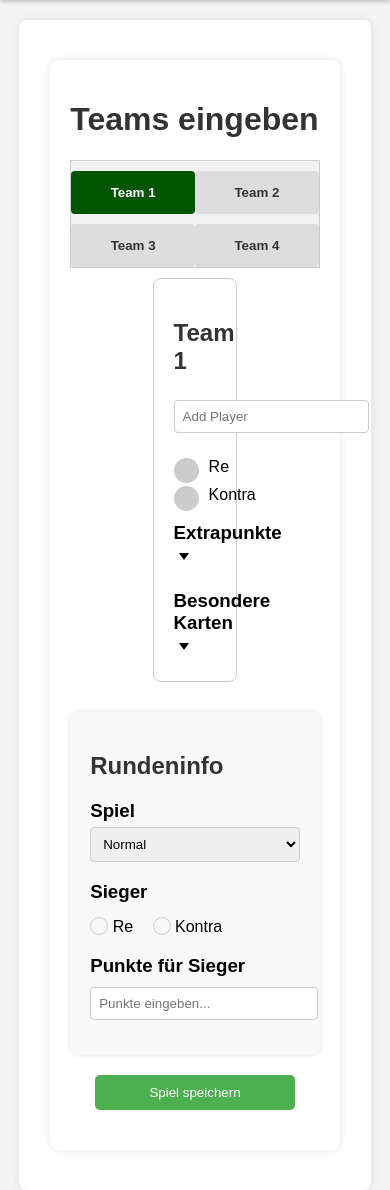
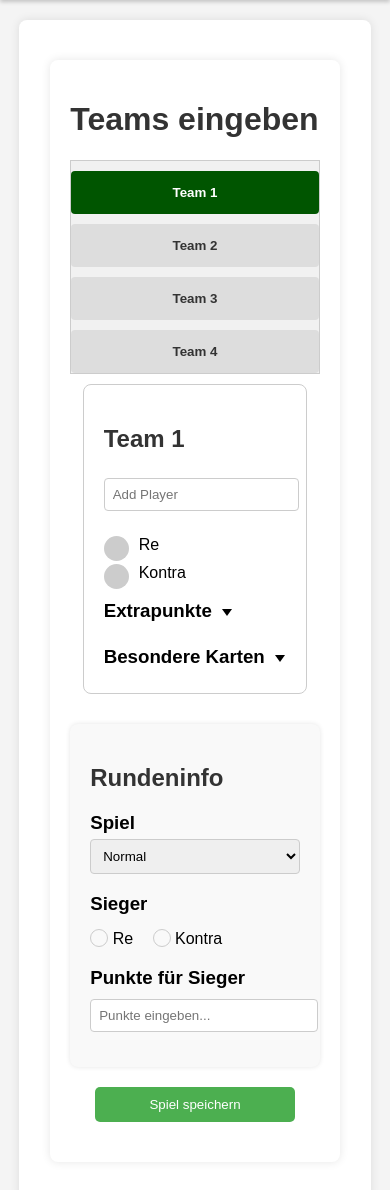
Before and after one commit to Pht27/kodo, a Flask app: page /new_game in a window 390 px wide. Shown: the part 78-1268 px from the top of the page. Run offline with Flask 3, Linux system fonts and the light colour scheme.

Commit message:
style versuch 3

```diff
--- a/static/css/new_game.css
+++ b/static/css/new_game.css
@@ -298,3 +298,22 @@
 .save-button:hover {
     background-color: #45a049;
 }
+
+/* Media Queries für kleinere Bildschirme */
+@media screen and (max-width: 768px) {
+    .tab button {
+        width: 100%;
+        /* Tabs in einer Reihe bei kleineren Bildschirmen */
+    }
+
+    .tabcontent {
+        width: 90%;
+        /* Breitere Inhalte für kleinere Bildschirme */
+        margin: 10px auto;
+        /* Zentriere die Inhalte */
+    }
+
+    .teams-container {
+        justify-content: center;
+    }
+}
```
